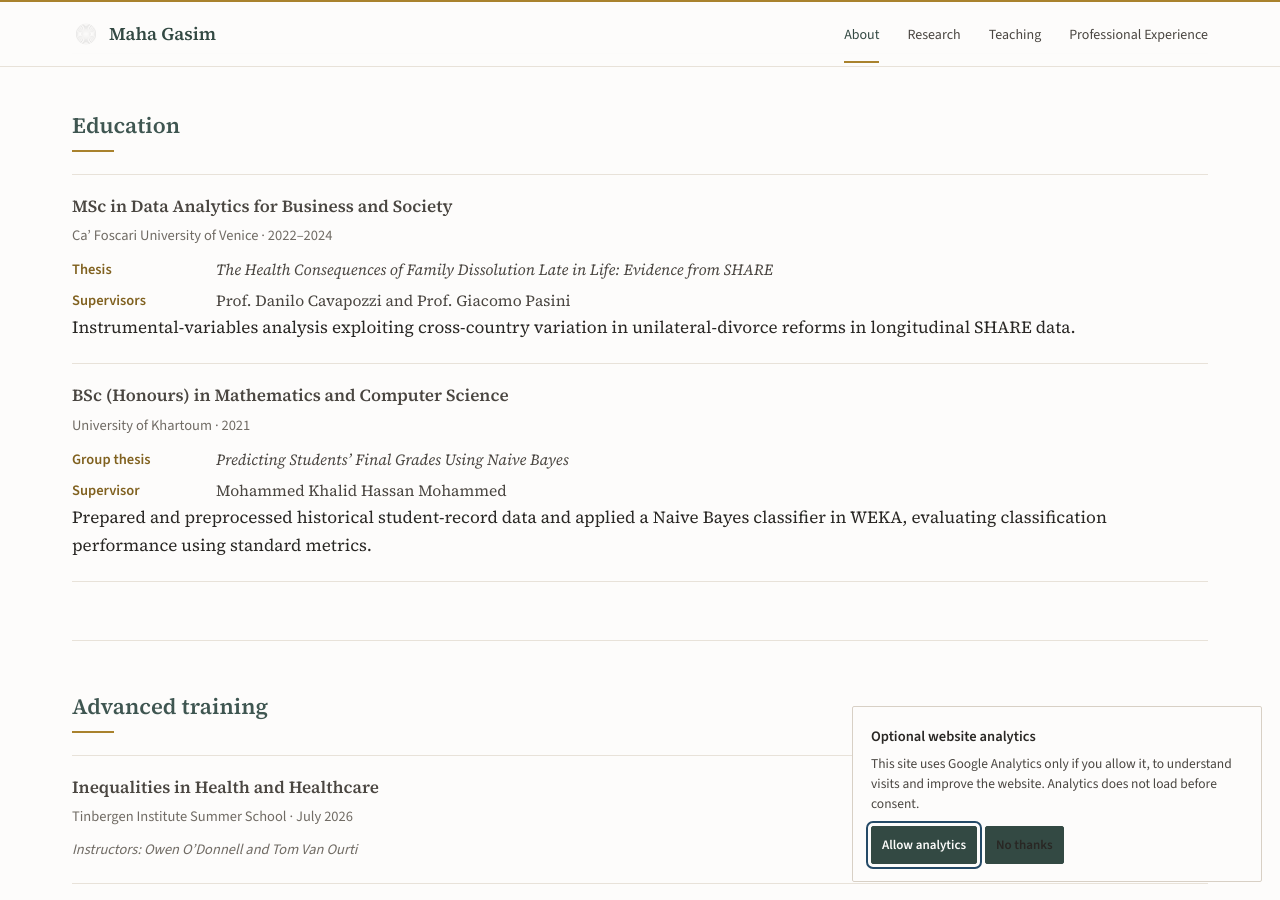
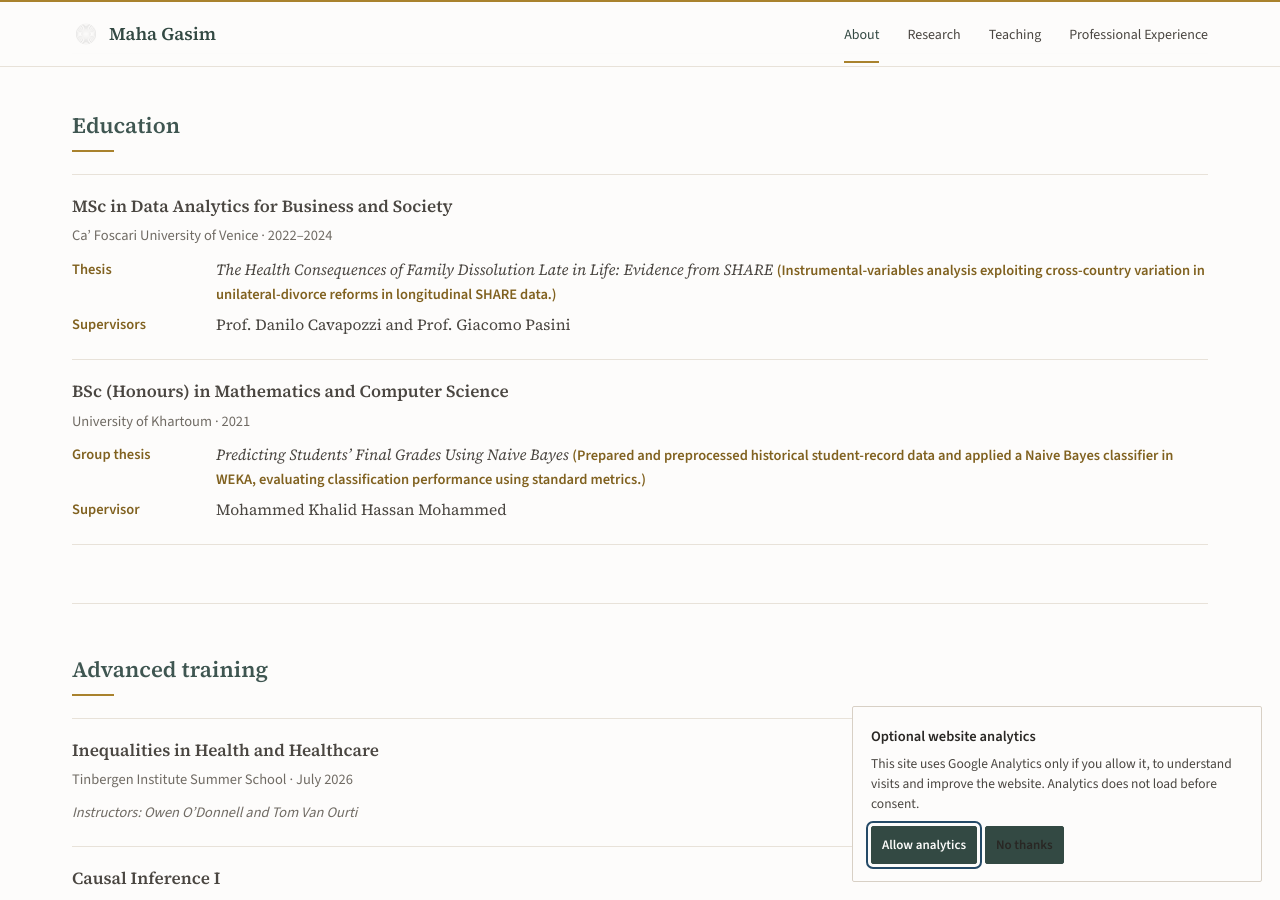
Before and after one commit to mahagasim/mahagasim.github.io, a Jekyll site: the page built from index.md, in a window 1280 px wide and 900 px high, scrolled down 751 px. Built offline with Jekyll 4.4.1, drawn with Linux system fonts in a browser that asks for light colours.

Commit message:
Refine education thesis descriptions

```diff
--- a/index.md
+++ b/index.md
@@ -42,17 +42,15 @@ description: About Maha Gasim — research interests, education, advanced traini
     <div class="compact-entry">
       <h3>MSc in Data Analytics for Business and Society</h3>
       <p class="entry-meta">Ca’ Foscari University of Venice · 2022–2024</p>
-      <div class="compact-detail"><span>Thesis</span><div><em>The Health Consequences of Family Dissolution Late in Life: Evidence from SHARE</em></div></div>
+      <div class="compact-detail"><span>Thesis</span><div><em>The Health Consequences of Family Dissolution Late in Life: Evidence from SHARE</em> <span class="entry-meta">(Instrumental-variables analysis exploiting cross-country variation in unilateral-divorce reforms in longitudinal SHARE data.)</span></div></div>
       <div class="compact-detail"><span>Supervisors</span><div>Prof. Danilo Cavapozzi and Prof. Giacomo Pasini</div></div>
-      <p>Instrumental-variables analysis exploiting cross-country variation in unilateral-divorce reforms in longitudinal SHARE data.</p>
     </div>
 
     <div class="compact-entry">
       <h3>BSc (Honours) in Mathematics and Computer Science</h3>
       <p class="entry-meta">University of Khartoum · 2021</p>
-      <div class="compact-detail"><span>Group thesis</span><div><em>Predicting Students’ Final Grades Using Naive Bayes</em></div></div>
+      <div class="compact-detail"><span>Group thesis</span><div><em>Predicting Students’ Final Grades Using Naive Bayes</em> <span class="entry-meta">(Prepared and preprocessed historical student-record data and applied a Naive Bayes classifier in WEKA, evaluating classification performance using standard metrics.)</span></div></div>
       <div class="compact-detail"><span>Supervisor</span><div>Mohammed Khalid Hassan Mohammed</div></div>
-      <p>Prepared and preprocessed historical student-record data and applied a Naive Bayes classifier in WEKA, evaluating classification performance using standard metrics.</p>
     </div>
   </div>
 
```
